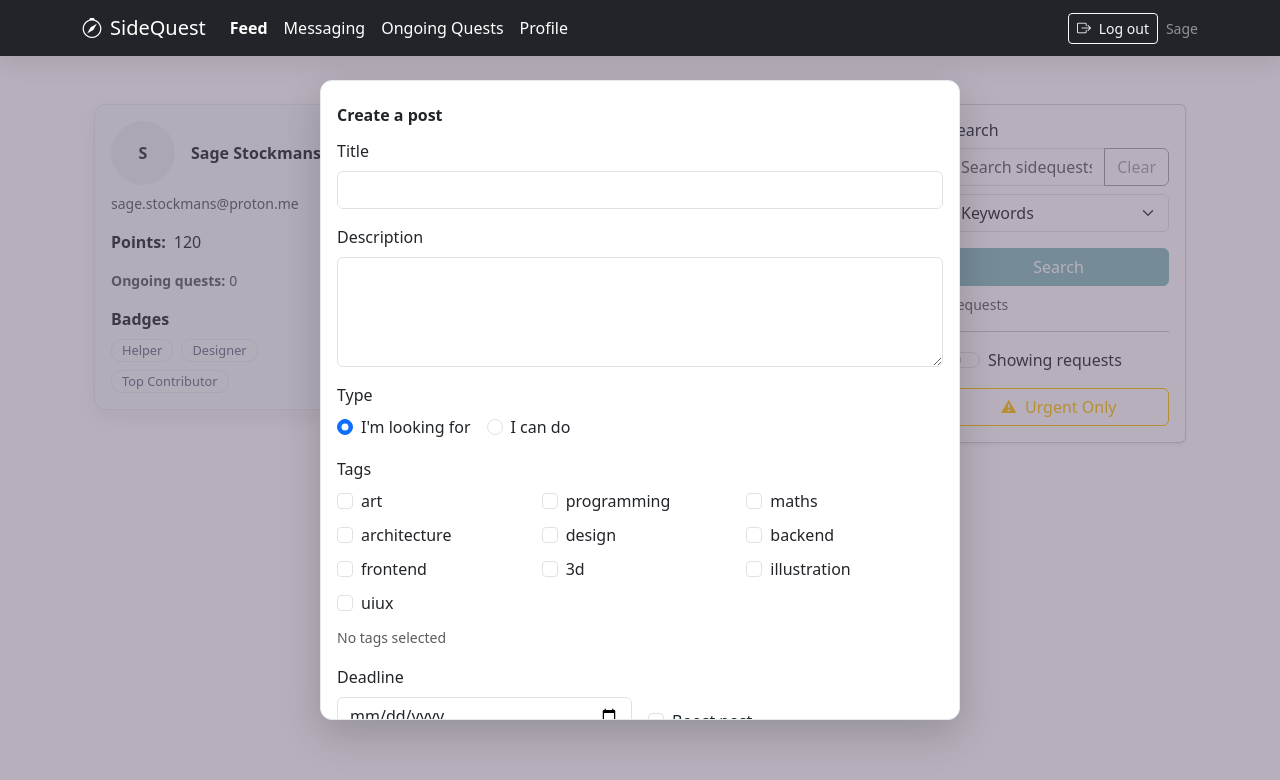
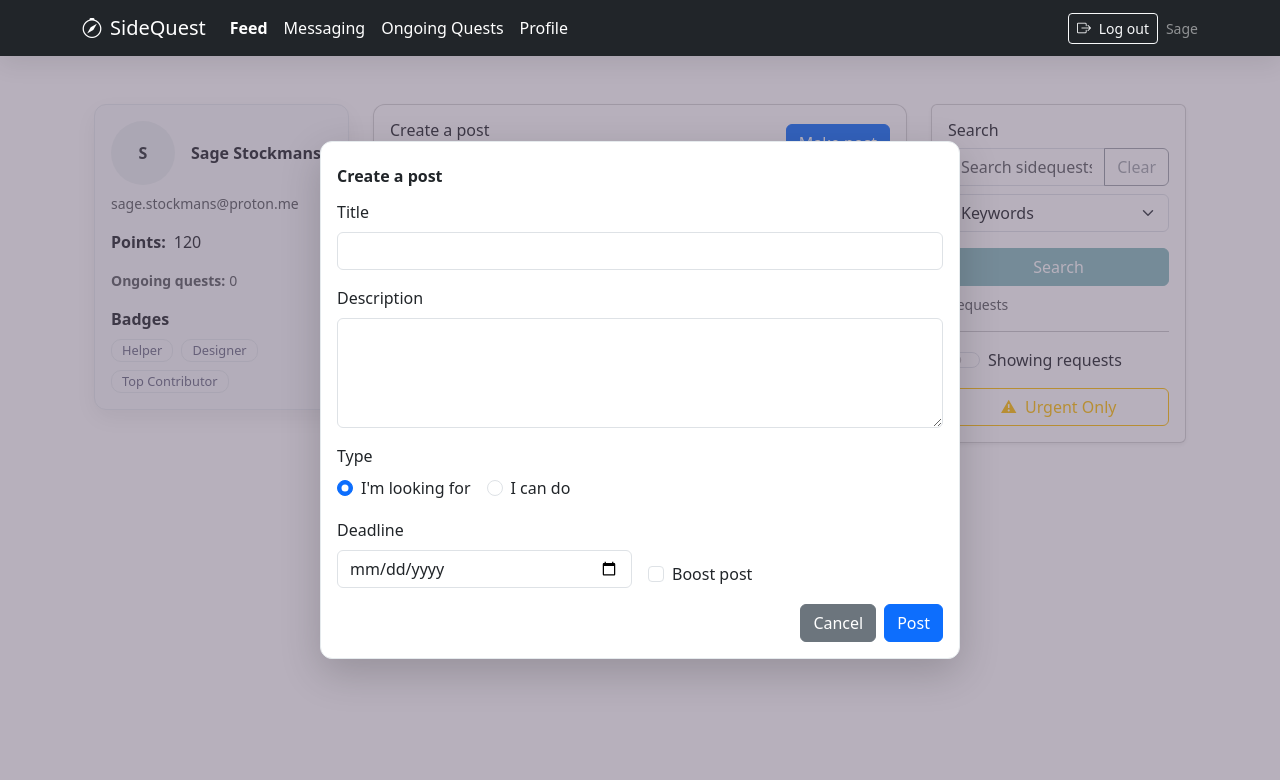
Before and after one commit to SirRicharod/mergemages-sidequest, an Angular app in the folder angular-frontend/: page / in a window 1280 px wide. Both pictures are taken after a click on the button "Make post". Shown: the top 780 px of the page. Built offline with nearby package versions, Linux system fonts and the light colour scheme.

Commit message:
Removed 'tags' from html and ts

```diff
--- a/angular-frontend/src/app/components/feed/feed.html
+++ b/angular-frontend/src/app/components/feed/feed.html
@@ -86,17 +86,6 @@
         <span class="ms-2">{{ p.points }}</span>
       </div>
 
-      <!-- Tags (full list here, calm style) -->
-      <div class="mb-3">
-        <strong class="me-2">Tags:</strong>
-        <ng-container *ngIf="p.tags.length > 0; else noTags">
-          <span *ngFor="let t of p.tags" class="chip chip-muted me-1">{{ t }}</span>
-        </ng-container>
-        <ng-template #noTags>
-          <span class="text-muted small">None</span>
-        </ng-template>
-      </div>
-
       <div class="text-muted small"><i class="bi bi-person me-1"></i> by {{ p.author }} • {{ p.createdAt }}</div>
     </div>
   </div>
--- a/angular-frontend/src/app/components/feed/feed.ts
+++ b/angular-frontend/src/app/components/feed/feed.ts
@@ -52,7 +52,6 @@ export class FeedComponent {
           case 'keywords': return (x.title + ' ' + x.description).toLowerCase().includes(q);
           case 'profile': return x.author.toLowerCase().includes(q);
           case 'skills': return x.tags.some(t => t.toLowerCase().includes(q));
-          case 'tags': return x.tags.some(t => t.toLowerCase().includes(q));
           default: return true;
         }
       });
--- a/angular-frontend/src/app/components/mobile-search/mobile-search.html
+++ b/angular-frontend/src/app/components/mobile-search/mobile-search.html
@@ -26,7 +26,6 @@
                         <option value="keywords">Keywords</option>
                         <option value="profile">Profile</option>
                         <option value="skills">Skills</option>
-                        <option value="tags">Tags</option>
                     </select>
                 </div>
 
--- a/angular-frontend/src/app/components/post-composer/post-composer.html
+++ b/angular-frontend/src/app/components/post-composer/post-composer.html
@@ -17,45 +17,21 @@
         <!-- Description -->
         <div class="mb-3">
           <label class="form-label" for="postDescription">Description</label>
-          <textarea id="postDescription" rows="4" class="form-control" [(ngModel)]="description" name="description" required></textarea>
+          <textarea id="postDescription" rows="4" class="form-control" [(ngModel)]="description" name="description"
+            required></textarea>
         </div>
 
         <!-- Type -->
         <div class="mb-3">
           <label class="form-label d-block">Type</label>
           <div class="form-check form-check-inline">
-            <input class="form-check-input" type="radio" id="typeRequest" name="type" [(ngModel)]="type" value="request">
+            <input class="form-check-input" type="radio" id="typeRequest" name="type" [(ngModel)]="type"
+              value="request">
             <label class="form-check-label" for="typeRequest">I'm looking for</label>
           </div>
           <div class="form-check form-check-inline">
             <input class="form-check-input" type="radio" id="typeOffer" name="type" [(ngModel)]="type" value="offer">
             <label class="form-check-label" for="typeOffer">I can do</label>
-          </div>
-        </div>
-
-        <!-- Preset Tags (multi-select checkboxes) -->
-        <div class="mb-3">
-          <label class="form-label d-block">Tags</label>
-          <div class="row g-2">
-            <div class="col-6 col-md-4" *ngFor="let tag of presetTags">
-              <div class="form-check">
-                <input
-                  class="form-check-input"
-                  type="checkbox"
-                  [id]="'tag-' + tag"
-                  [checked]="selectedTags.includes(tag)"
-                  (change)="toggleTag(tag, $event.target.checked)">
-                <label class="form-check-label" [for]="'tag-' + tag">
-                  {{ tag }}
-                </label>
-              </div>
-            </div>
-          </div>
-
-          <!-- Selected tags preview -->
-          <div class="mt-2">
-            <span *ngFor="let t of selectedTags" class="badge text-bg-primary me-1">{{ t }}</span>
-            <span *ngIf="selectedTags.length === 0" class="text-muted small">No tags selected</span>
           </div>
         </div>
 
--- a/angular-frontend/src/app/components/search-sidebar/search-sidebar.html
+++ b/angular-frontend/src/app/components/search-sidebar/search-sidebar.html
@@ -18,7 +18,6 @@
                     <option value="keywords">Keywords</option>
                     <option value="profile">Profile</option>
                     <option value="skills">Skills</option>
-                    <option value="tags">Tags</option>
                 </select>
             </div>
 
```
